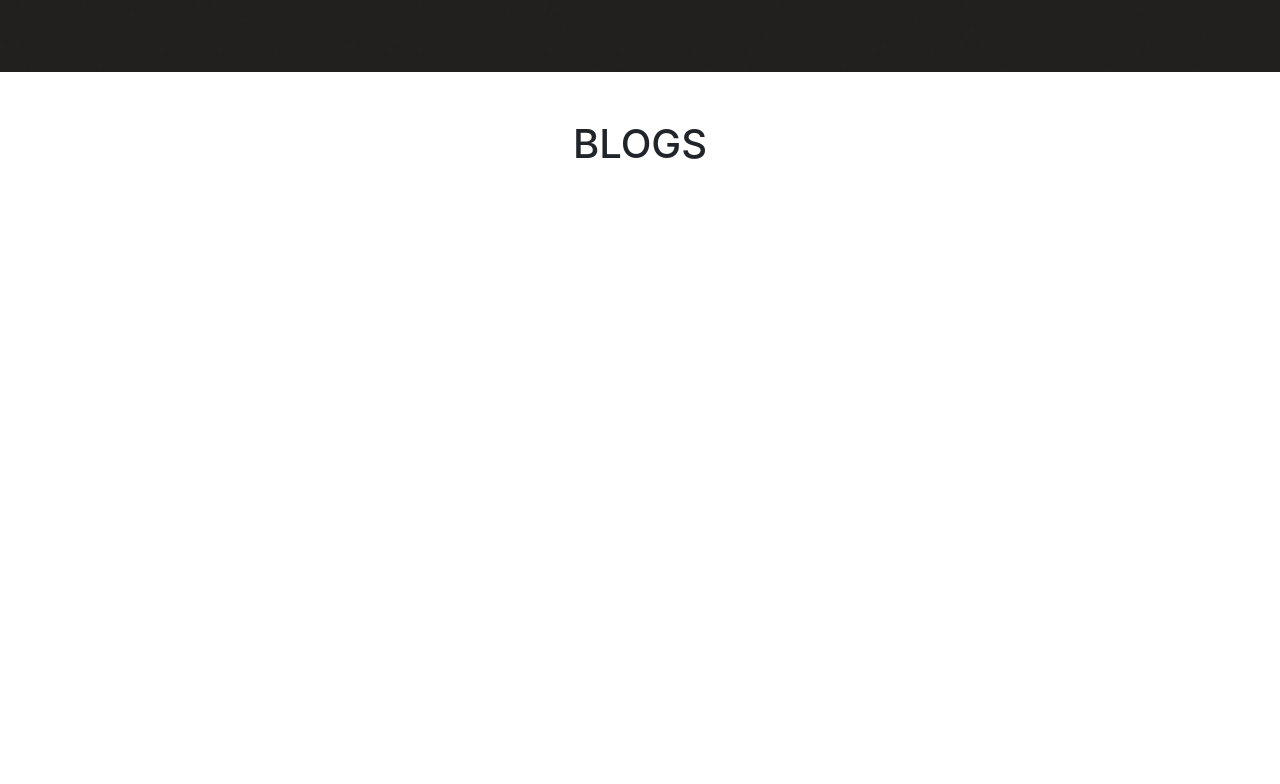
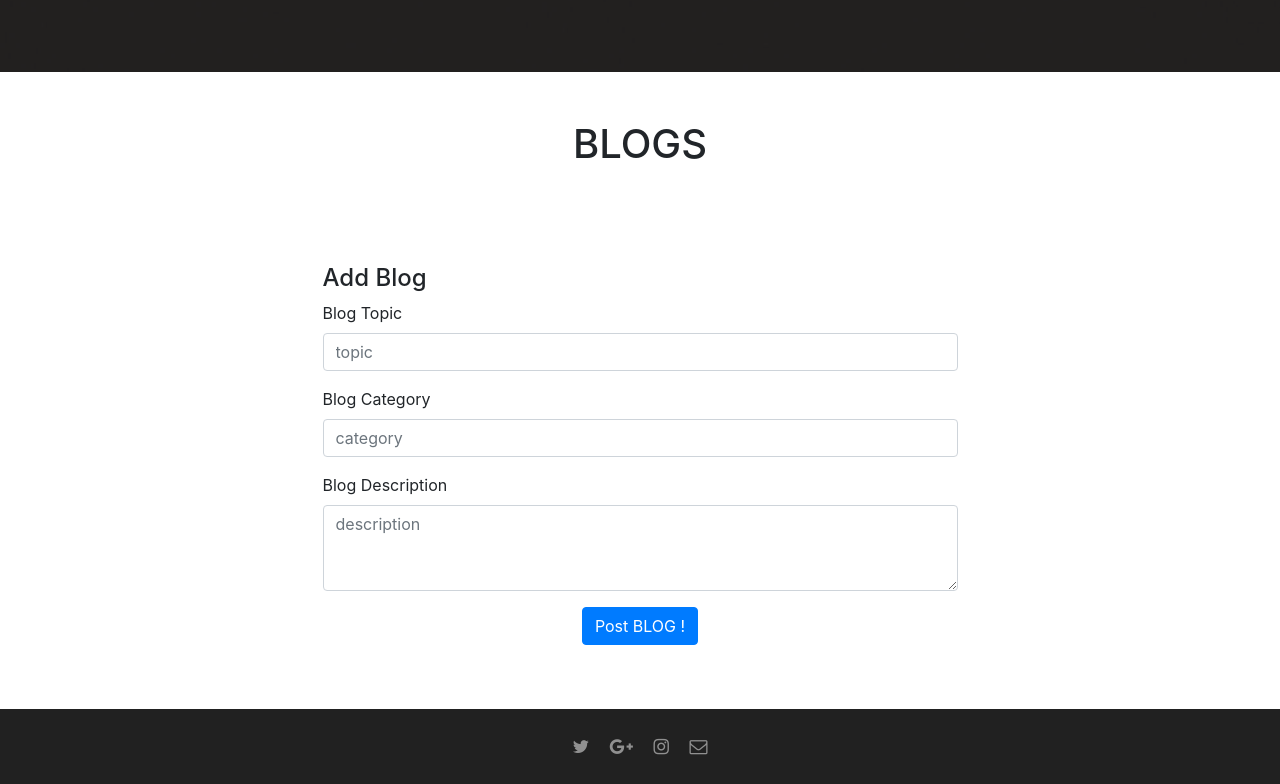
Before and after one commit to Lovenish0510/sessional-assessment-2, a plain HTML site: page index.html in a window 1280 px wide. Shown: the part 365-1149 px from the top of the page. Before the commit the page ends 800 px from the top, so only its background shows below. Drawn offline with nearby package versions, Linux system fonts and the light colour scheme; no server answers.

Commit message:
show blog data and form

```diff
--- a/index.html
+++ b/index.html
@@ -149,7 +149,60 @@
             </div>
         </section>
 
+        <section id="form" class="sec-contact pt-5 pb-5">
+            <div class="container">
+                <div class="row justify-content-center">
+                    <div class="col-md-10 col-lg-7">
+                        <h1 class="h4">Add Blog</h1>
 
+                        <form action="" method="">
+                            <fieldset class="form-group">
+                                <label for="formName">Blog Topic</label>
+                                <input id="formName" class="form-control" type="text" placeholder="topic" required>
+                            </fieldset>
+
+                            <fieldset class="form-group">
+                                <label for="formEmail1">Blog Category</label>
+                                <input id="formEmail1" class="form-control" type="email" placeholder="category"
+                                    required>
+                            </fieldset>
+
+                            <fieldset class="form-group">
+                                <label for="formMessage">Blog Description</label>
+                                <textarea id="formMessage" class="form-control" rows="3" placeholder="description"
+                                    required></textarea>
+                            </fieldset>
+
+                            <fieldset class="form-group text-center">
+                                <button class="btn btn-primary" type="submit">Post BLOG !</button>
+                            </fieldset>
+                        </form>
+                    </div>
+                </div>
+            </div>
+        </section>
+
+        <footer class="footer">
+            <div class="container">
+                <ul class="list-inline mb-0 text-center">
+                    <li class="list-inline-item">
+                        <a href=""><span class="fa fa-twitter"></span></a>
+                    </li>
+
+                    <li class="list-inline-item">
+                        <a href=""><span class="fa fa-google-plus"></span></a>
+                    </li>
+
+                    <li class="list-inline-item">
+                        <a href=""><span class="fa fa-instagram"></span></a>
+                    </li>
+
+                    <li class="list-inline-item">
+                        <a href=""><span class="fa fa-envelope-o"></span></a>
+                    </li>
+                </ul>
+            </div>
+        </footer>
 
     </div>
 
```
